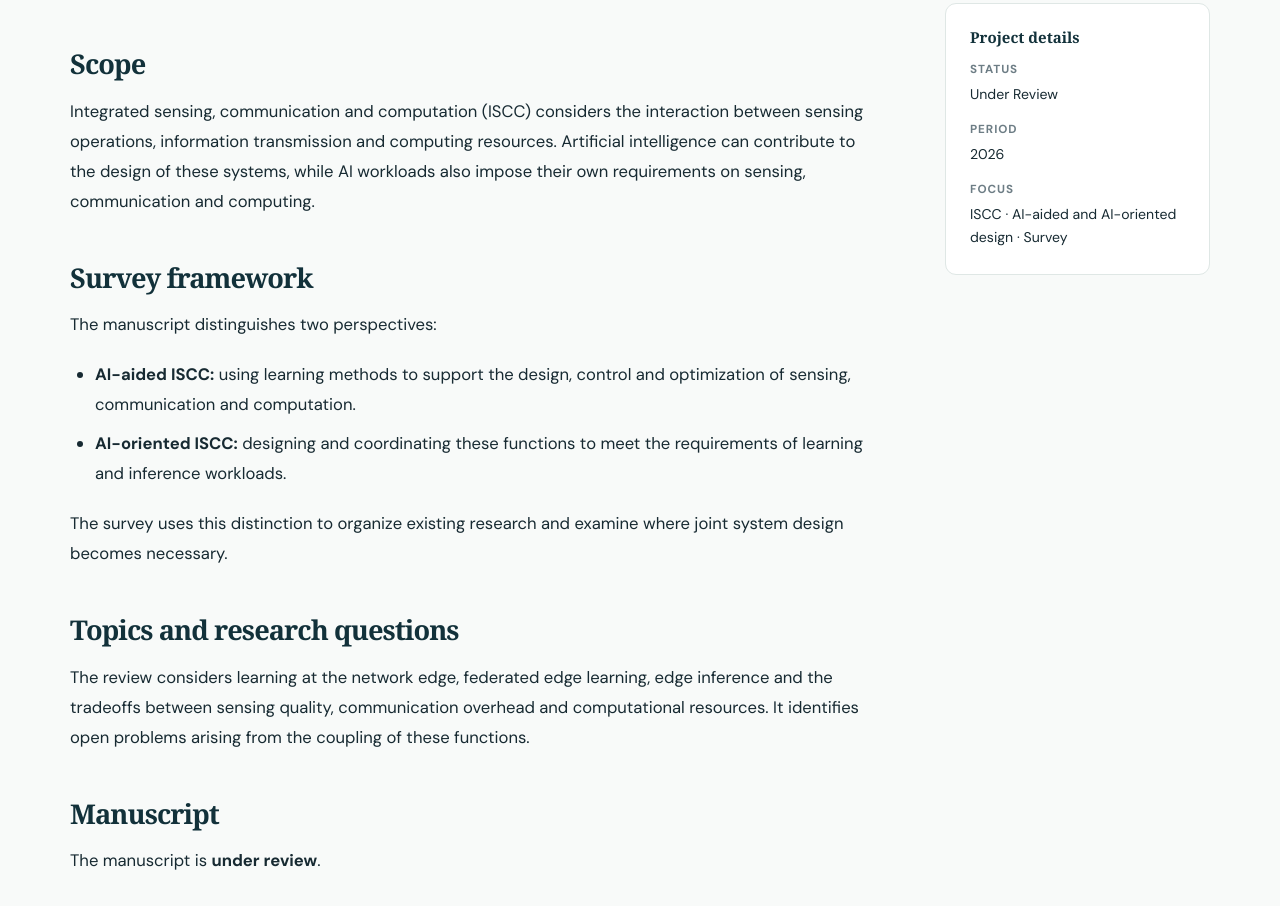
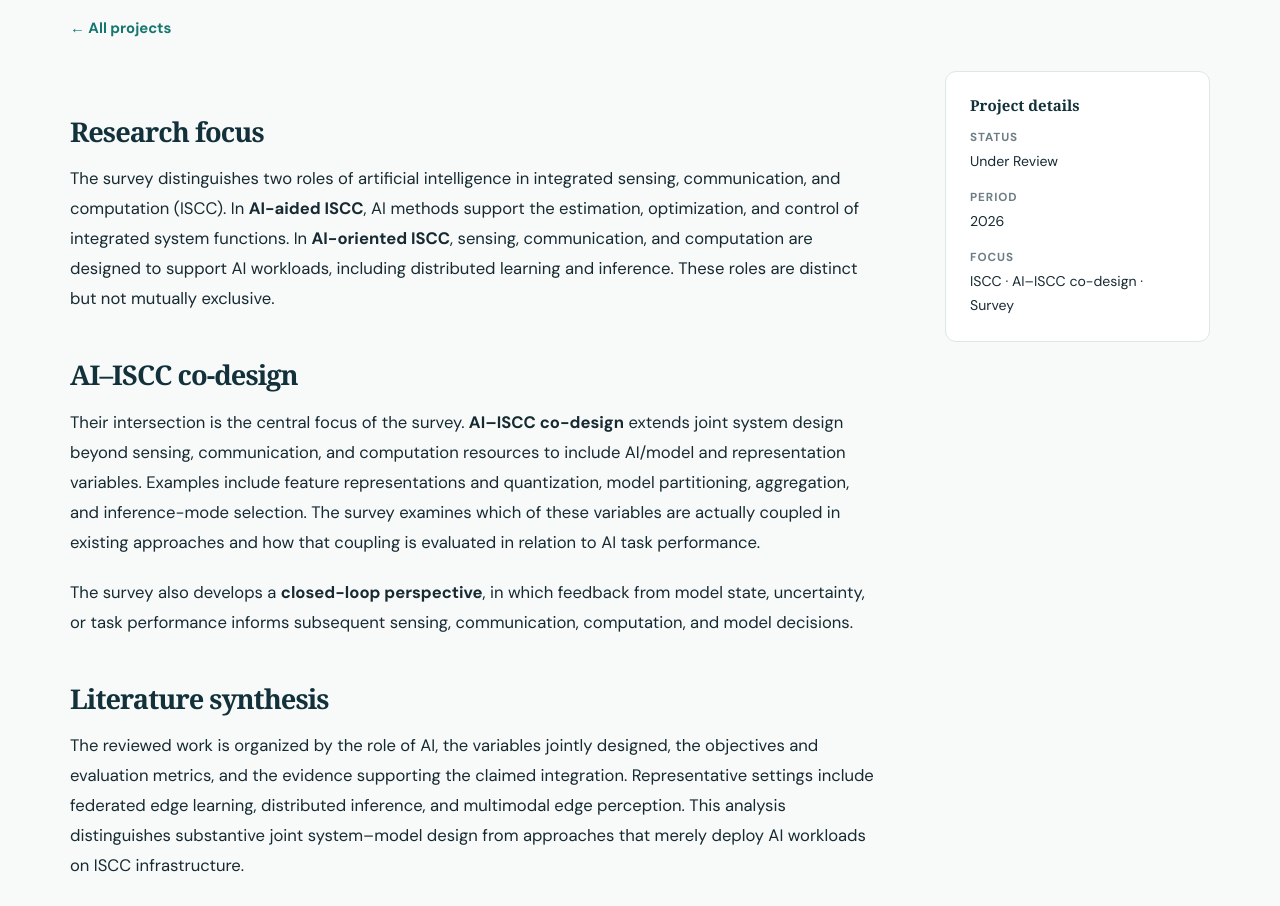
Before and after one commit to yaya-etiabi/yaya-etiabi.github.io, an Astro site in the folder site-v2/: page /projects/ai-iscc-survey in a window 1280 px wide. Shown: the part 654-1560 px from the top of the page. Built offline with nearby package versions, Linux system fonts and the light colour scheme; Astro itself is replaced by a stand-in of ours.

Commit message:
Clarify AI-aided, AI-oriented and closed-loop AI–ISCC survey framing

```diff
--- a/site-v2/src/content/projects/ai-iscc-survey.md
+++ b/site-v2/src/content/projects/ai-iscc-survey.md
@@ -1,29 +1,26 @@
 ---
-title: "AI–ISCC Survey: AI-Aided and AI-Oriented Design"
-summary: "A survey of AI-aided and AI-oriented ISCC research, examining the co-design of sensing, communication, and computation."
+title: "AI-Aided and AI-Oriented ISCC: A Survey"
+summary: "An analytical survey centered on AI–ISCC co-design, examining how sensing, communication, computation, and AI/model decisions can be jointly optimized, with AI task performance informing subsequent system adaptation."
 status: "Under Review"
 period: "2026"
-tags: ["ISCC", "AI-aided and AI-oriented design", "Survey"]
+tags: ["ISCC", "AI–ISCC co-design", "Survey"]
 featured: true
 sortOrder: 1
 ---
 
-## Scope
+## Research focus
 
-Integrated sensing, communication and computation (ISCC) considers the interaction between sensing operations, information transmission and computing resources. Artificial intelligence can contribute to the design of these systems, while AI workloads also impose their own requirements on sensing, communication and computing.
+The survey distinguishes two roles of artificial intelligence in integrated sensing, communication, and computation (ISCC). In **AI-aided ISCC**, AI methods support the estimation, optimization, and control of integrated system functions. In **AI-oriented ISCC**, sensing, communication, and computation are designed to support AI workloads, including distributed learning and inference. These roles are distinct but not mutually exclusive.
 
-## Survey framework
+## AI–ISCC co-design
 
-The manuscript distinguishes two perspectives:
+Their intersection is the central focus of the survey. **AI–ISCC co-design** extends joint system design beyond sensing, communication, and computation resources to include AI/model and representation variables. Examples include feature representations and quantization, model partitioning, aggregation, and inference-mode selection. The survey examines which of these variables are actually coupled in existing approaches and how that coupling is evaluated in relation to AI task performance.
 
-- **AI-aided ISCC:** using learning methods to support the design, control and optimization of sensing, communication and computation.
-- **AI-oriented ISCC:** designing and coordinating these functions to meet the requirements of learning and inference workloads.
+The survey also develops a **closed-loop perspective**, in which feedback from model state, uncertainty, or task performance informs subsequent sensing, communication, computation, and model decisions.
 
-The survey uses this distinction to organize existing research and examine where joint system design becomes necessary.
+## Literature synthesis
 
-## Topics and research questions
-
-The review considers learning at the network edge, federated edge learning, edge inference and the tradeoffs between sensing quality, communication overhead and computational resources. It identifies open problems arising from the coupling of these functions.
+The reviewed work is organized by the role of AI, the variables jointly designed, the objectives and evaluation metrics, and the evidence supporting the claimed integration. Representative settings include federated edge learning, distributed inference, and multimodal edge perception. This analysis distinguishes substantive joint system–model design from approaches that merely deploy AI workloads on ISCC infrastructure.
 
 ## Manuscript
 
```
